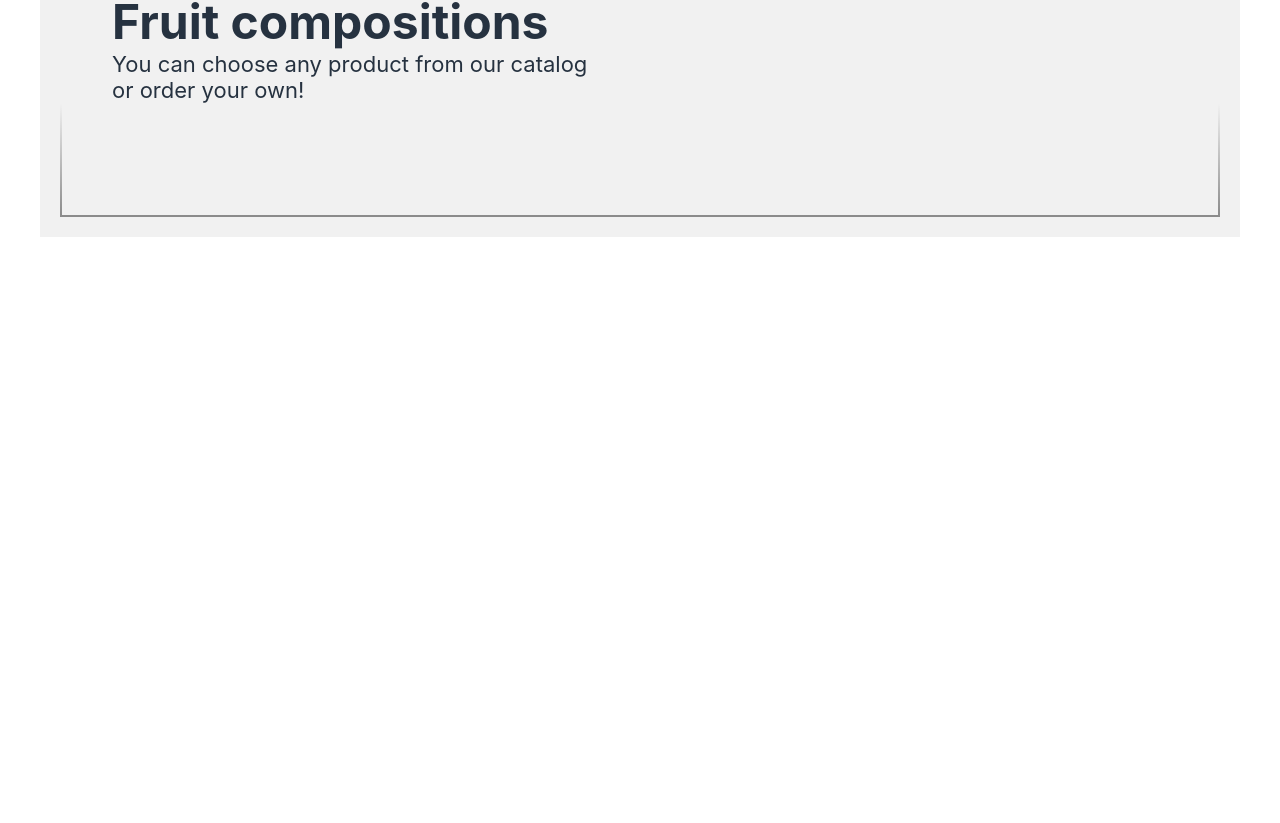
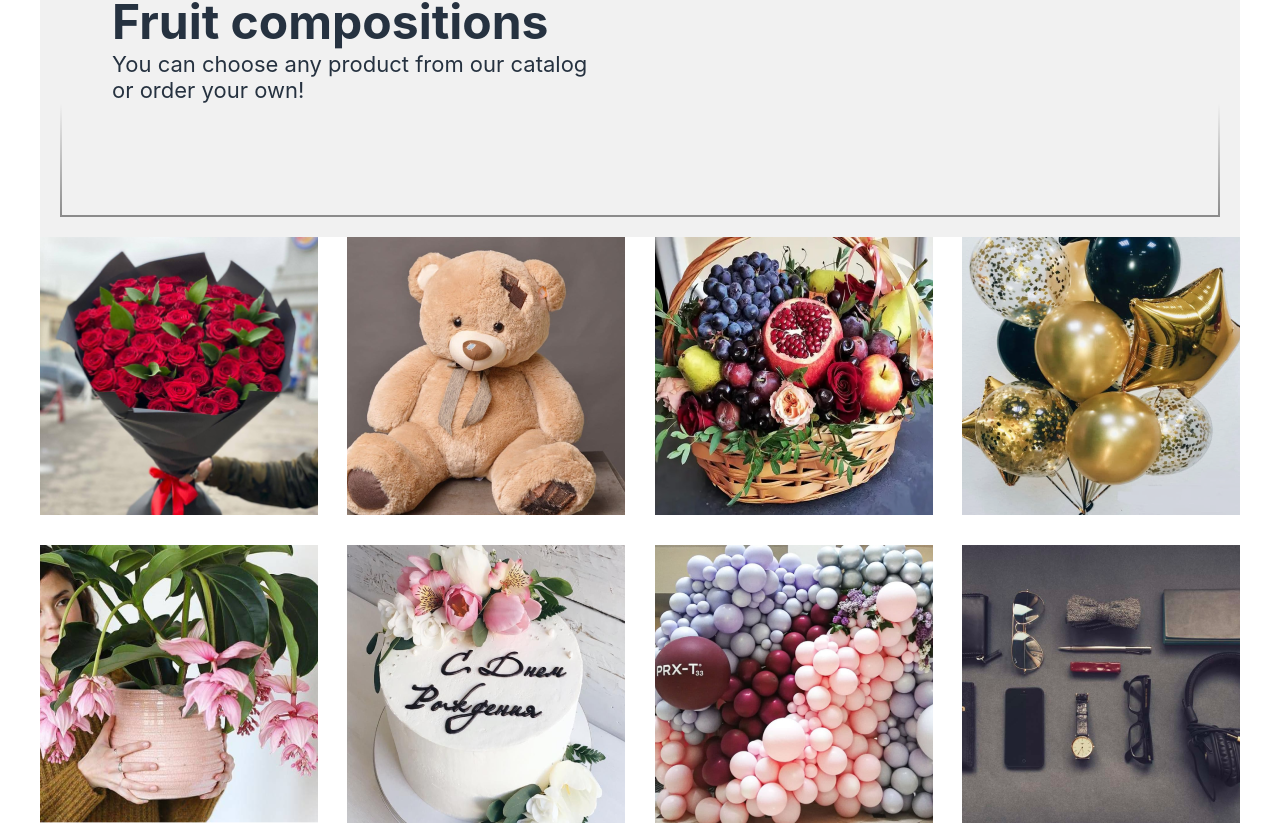
Before and after one commit to pxls00/onlinemarket-in-react, a React (Create React App) app: page / in a window 1280 px wide. Shown: the part 377-1200 px from the top of the page. Before the commit the page ends 800 px from the top, so only its background shows below. Built offline with nearby package versions, Linux system fonts and the light colour scheme; the HTML template or start-up script is replaced by a standard one.

Commit message:
finished category links-btn

```diff
--- /dev/null
+++ b/src/components/CategoriesBlock/CategoriesBlock.module.scss
@@ -0,0 +1,45 @@
+@import "../../themes.scss";
+.categories {
+  display: grid;
+  grid-template-columns: repeat(4, 278px);
+  justify-content: space-between;
+  margin-top: 75px;
+  margin-bottom: 75px;
+  row-gap: 30px;
+  &__item {
+    position: relative;
+    margin: 0 auto;
+    cursor: pointer;
+    overflow: hidden;
+    &--img {
+      width: 100%;
+      height: 100%;
+      object-fit: cover;
+      display: block;
+      transition: 0.3s transform;
+    }
+    &--btn {
+      transition: 0.3s bottom;
+      position: absolute;
+      bottom: -65px;
+      left: 0;
+      right: 0;
+      height: 62px;
+      background: rgba(85, 183, 76, 0.8);
+      border-radius: 13px 13px 0px 0px;
+      text-decoration: none;
+      color: $white;
+      display: flex;
+      justify-content: center;
+      align-items: center;
+      font-size: 18px;
+      font-weight: 500;
+    }
+    &:hover > &--btn {
+        bottom: 0;
+    }
+    &:hover > &--img {
+        transform: scale(1.2, 1.2);
+    }
+  }
+}
--- /dev/null
+++ b/src/components/CategoriesBlock/index.jsx
@@ -0,0 +1,19 @@
+import React from 'react'
+import classes from './CategoriesBlock.module.scss'
+import Container from '../../layout/Container'
+import categories from '../../router/categories'
+
+const CategoriesBlock = () => {
+  return (
+    <Container className={classes['categories']}>
+        {categories.map(category => (
+            <div className={classes['categories__item']}>
+                <img src={category.image} alt="" className={classes['categories__item--img']}/>
+                <a href={category.path} className={classes['categories__item--btn']}>{category.text}</a>
+            </div>
+        ))}
+    </Container>
+  )
+}
+
+export default CategoriesBlock
--- a/src/pages/Home/index.jsx
+++ b/src/pages/Home/index.jsx
@@ -1,9 +1,13 @@
 import React from "react";
+import CategoriesBlock from "../../components/CategoriesBlock";
 import Header from "../../components/Header";
 import Classes from "./home.module.scss";
 const Home = () => {
   return (
-    <Header />
+    <>
+      <Header />
+      <CategoriesBlock />
+    </>
   );
 };
 
```
